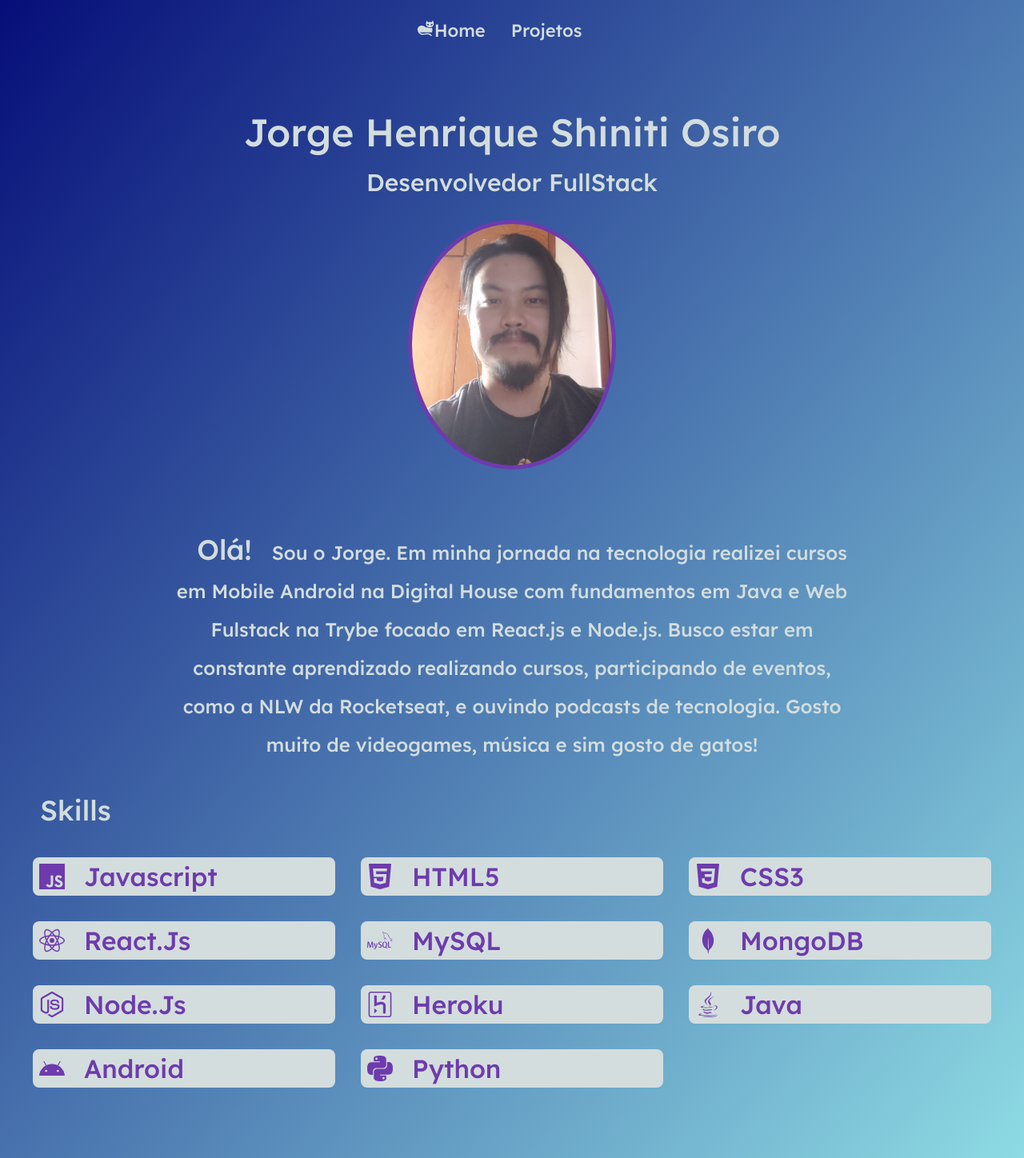
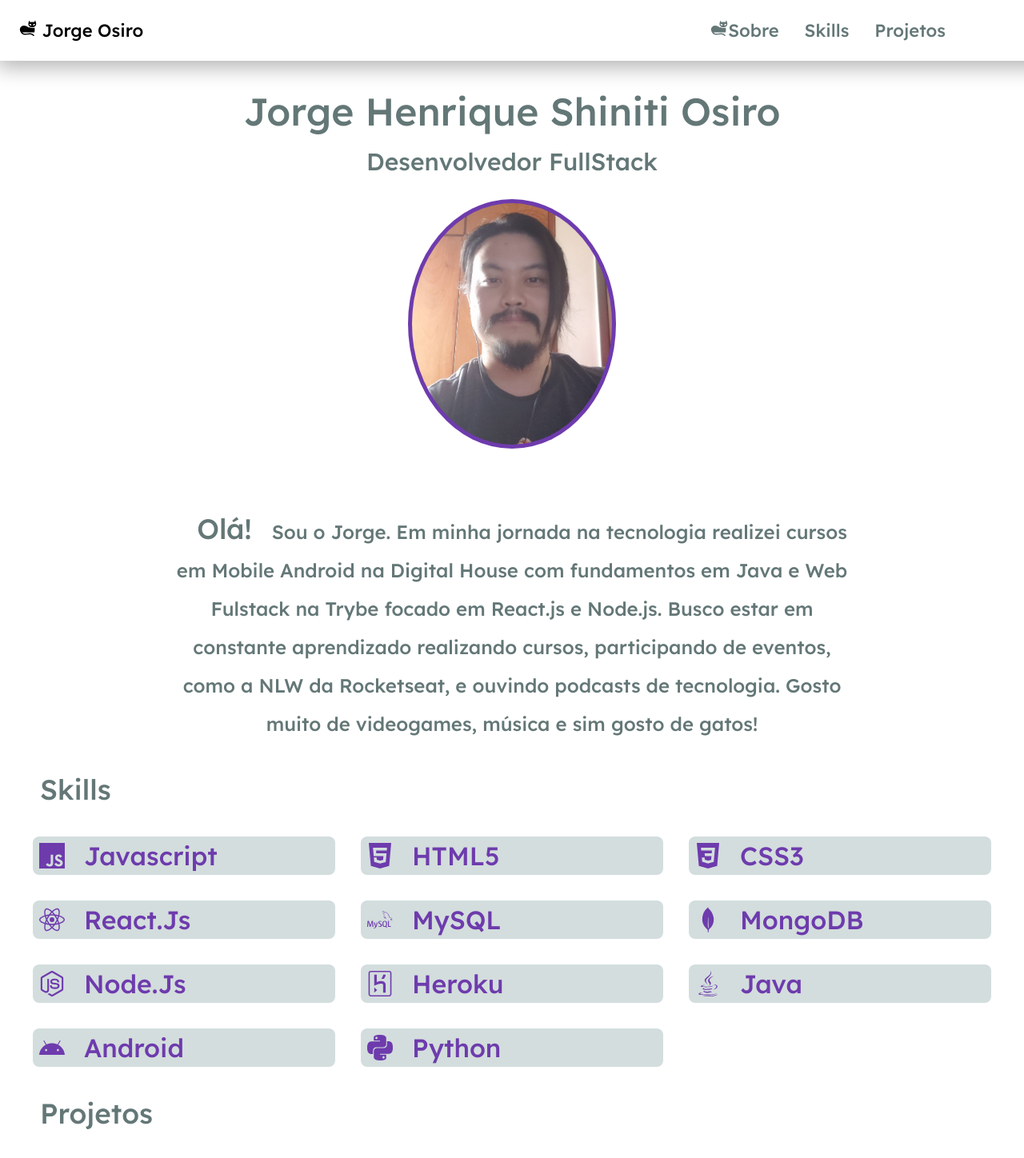
Before and after one commit to JorgeHSOsiro/JorgeHSOsiro.github.io, a React (Create React App) app: page /#/ in a window 1280 px wide. Shown: the top 1448 px of the page at 80% size. Built offline with nearby package versions, Linux system fonts and the light colour scheme.

Commit message:
reafactoring header menu & footer, changind page to SPA

```diff
--- a/package.json
+++ b/package.json
@@ -7,12 +7,14 @@
     "@testing-library/jest-dom": "^5.11.4",
     "@testing-library/react": "^11.1.0",
     "@testing-library/user-event": "^12.1.10",
+    "aos": "^2.3.4",
     "react": "^17.0.1",
     "react-dom": "^17.0.1",
     "react-icons": "^4.2.0",
     "react-modal": "^3.13.1",
     "react-router-dom": "^5.2.0",
     "react-scripts": "4.0.3",
+    "react-scroll": "^1.8.2",
     "web-vitals": "^1.0.1"
   },
   "scripts": {
--- a/src/App.css
+++ b/src/App.css
@@ -2,9 +2,9 @@
 
 .main {
   font-family: Lexend, sans-serif;
-  background-image: linear-gradient(
+  /* background-image: linear-gradient(
     to bottom right,
     rgba(6, 14, 121, 1),
     rgba(36, 194, 206, 0.5)
-  );
+  ); */
 }
--- a/src/App.js
+++ b/src/App.js
@@ -1,22 +1,15 @@
 import React from 'react';
-import { Switch, Route } from 'react-router-dom';
 import Footer from './components/Footer';
 import Landing from './page/Landing';
 
 import './App.css';
 import Header from './components/Header';
-import Projects from './page/Projects';
 
 function App() {
   return (
     <div className="main">
       <Header />
-      <main>
-        <Switch>
-          <Route exact path="/" component={Landing} />
-          <Route exact path="/projects" component={Projects} />
-        </Switch>
-      </main>
+      <Landing />
       <Footer />
     </div>
   );
--- a/src/components/Footer/footer.module.css
+++ b/src/components/Footer/footer.module.css
@@ -2,19 +2,20 @@
     display: flex;
     justify-content: center;
     margin-top: 8px;
-    padding: 0 25px;
+    width: 100%;
+    border-top: 2px solid #3A4545;
 }
 
 .contactIcon {
     display: inline-block;
-    font-size: 42px;
+    font-size: 64px;
     margin: 25px;
 }
 
 .contactIcon :first-child {
-    color: aliceblue;
+    color: #647777;
 }
 
 .contactIcon :first-child:hover{
-    color: #71FF61;
+    color: #A5C4C4;
 }
--- a/src/components/Header/header.module.css
+++ b/src/components/Header/header.module.css
@@ -1,10 +1,34 @@
-.indice{
+.indice {
   padding: 24px;
-    text-align: center;
+  text-align: end;
+  box-shadow: 0px 4px 25px 4px rgba(0, 0, 0, 0.3);
+  position: fixed;
+  width: 100%;
+  display: flex;
+  justify-content: space-between;
 }
 
-.indice > * {
-    color: #d3dddd;
+.indiceScrolled {
+  padding: 24px;
+  text-align: end;
+  position: fixed;
+  background-color: rgba(219, 223, 224, 0.7);
+  width: 100%;
+  box-shadow: 0px 0px 5px 0px rgba(0, 0, 0, 0.3);
+  display: flex;
+  justify-content: space-between;
+}
+
+.namae {
+    font-size: 22px;
+}
+
+.linksContainer {
+    margin-right: 90px;
+}
+
+.linksContainer > * {
+  color: #647777;
   font-size: 22px;
   line-height: 28px;
   margin-right: 32px;
@@ -12,6 +36,7 @@
   text-decoration: none;
 }
 
-.indice > *:hover {
-    color: #71FF61;
+.linksContainer > *:hover {
+  color: #A5C4C4;
+  cursor: pointer;
 }
--- a/src/components/Header/index.js
+++ b/src/components/Header/index.js
@@ -1,14 +1,43 @@
-import React from 'react';
-import { Link } from 'react-router-dom';
+import React, { useEffect, useState } from 'react';
+import { Link as ScrollLink } from 'react-scroll';
 import { GiCat } from 'react-icons/gi';
 
 import styles from './header.module.css';
 
 export default function Header() {
+  const [activeScroll, setActiveScroll] = useState(false);
+
+  const handleScroll = () => {
+    if (window.pageYOffset > 0) {
+      setActiveScroll(true);
+    } else {
+      setActiveScroll(false);
+    }
+  };
+
+  useEffect(() => {
+    window.addEventListener('scroll', handleScroll);
+  }, [activeScroll]);
+
   return (
-    <div className={styles.indice}>
-      <Link to="/"><GiCat />Home</Link>
-      <Link to="/projects">Projetos</Link>
+    <div className={activeScroll ? styles.indiceScrolled : styles.indice}>
+      <div>
+        <p className={styles.namae}>
+          <GiCat /> Jorge Osiro
+        </p>
+      </div>
+      <div className={styles.linksContainer}>
+        <ScrollLink to="sobre" smooth={true} duration={500}>
+          <GiCat />
+          Sobre
+        </ScrollLink>
+        <ScrollLink to="skills" smooth={true} duration={500}>
+          Skills
+        </ScrollLink>
+        <ScrollLink to="projects" smooth={true} duration={500}>
+          Projetos
+        </ScrollLink>
+      </div>
     </div>
   );
 }
--- a/src/page/Projects/index.js
+++ b/src/components/Projects/index.js
@@ -1,6 +1,6 @@
 import React from 'react';
 
-import ProjectModal from '../../components/ProjectModal';
+import ProjectModal from '../ProjectModal';
 import catz from '../../assets/catz-factz.png';
 import todo from '../../assets/to-do-list.png';
 import trybeer from '../../assets/trybeer_v2.png';
@@ -11,7 +11,7 @@
 export default function Projects() {
   return (
     <div className={styles.mainProjContainer}>
-      <h2>Projetos</h2>
+      <h2 id="projects">Projetos</h2>
       <div className={styles.projectContainer}>
         <ProjectModal
           title="Catz Facts Project"
--- a/src/page/Projects/projects.module.css
+++ b/src/components/Projects/projects.module.css
@@ -1,5 +1,5 @@
 .mainProjContainer h2 {
-  color: #d3dddd;
+  color: #647777;
   margin: 25px;
   font-size: 35px;
 }
--- a/src/page/Landing/index.js
+++ b/src/page/Landing/index.js
@@ -13,6 +13,7 @@
   SiPython,
 } from 'react-icons/si';
 import portFoto from '../../assets/port_foto.jpg';
+import Projects from '../../components/Projects';
 import styles from './styles.module.css';
 
 export default function Landing() {
@@ -29,13 +30,13 @@
           />
         </div>
       </div>
-      <div className={styles.description}>
+      <div id='sobre' className={styles.description}>
         <p className={styles.about}><strong className={styles.subtitles}>Olá!</strong>Sou o Jorge. Em minha jornada na tecnologia realizei cursos em Mobile Android na Digital House com fundamentos em Java e Web Fulstack na Trybe focado em React.js e Node.js.
           Busco estar em constante aprendizado realizando cursos, participando de eventos, como a NLW da Rocketseat, e ouvindo podcasts de tecnologia.
           Gosto muito de videogames, música e sim gosto de gatos! </p>
       </div>
       <div>
-        <h2 className={styles.subtitles}>Skills</h2>
+        <h2 id='skills' className={styles.subtitles}>Skills</h2>
         <div className={styles.skillsContainer}>
           <div className={styles.icons}>
             <SiJavascript className={styles.icon} />
@@ -83,6 +84,7 @@
           </div>
         </div>
       </div>
+      <Projects />
     </div>
   );
 }
--- a/src/page/Landing/styles.module.css
+++ b/src/page/Landing/styles.module.css
@@ -1,13 +1,13 @@
 @import url('https://fonts.googleapis.com/css2?family=Lexend:wght@100;500;600&display=swap');
 
 .mainContainer{
-    color: #d3dddd;
+    color: #647777;
     padding: 25px;
     font-size: 18px;
 }
 
 .title {
-    margin-top: 40px;
+    margin-top: 90px;
     font-size: 30px;
     text-align: center;
 }
@@ -29,7 +29,7 @@
 }
 
 .subtitles {
-    color: #d3dddd;
+    color: #647777;
     margin: 25px;
     font-size: 35px;
 }
```
Also changed, not shown: 1 other file (tests, documents, lock files or other folders). Lines whose indentation alone changed are shown as unchanged.
